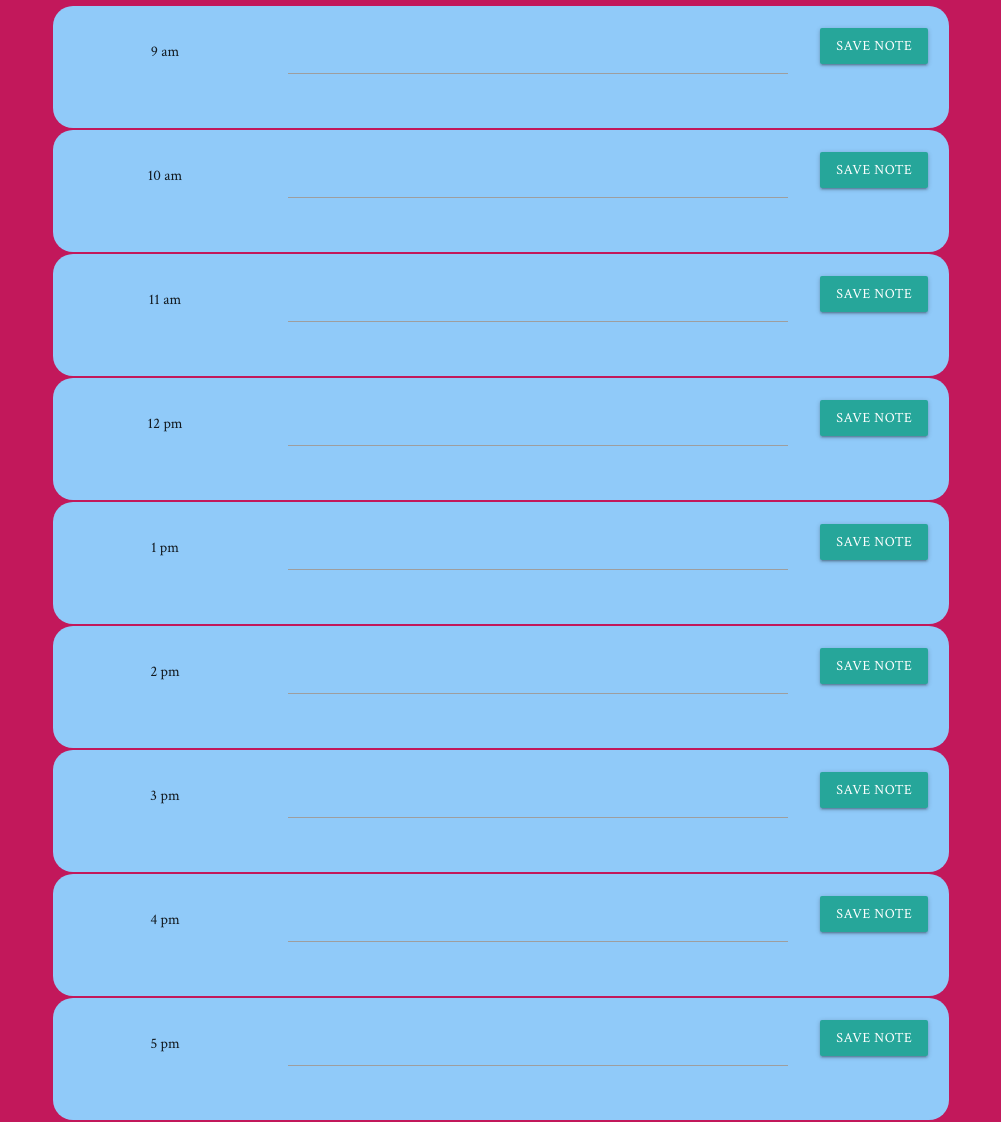
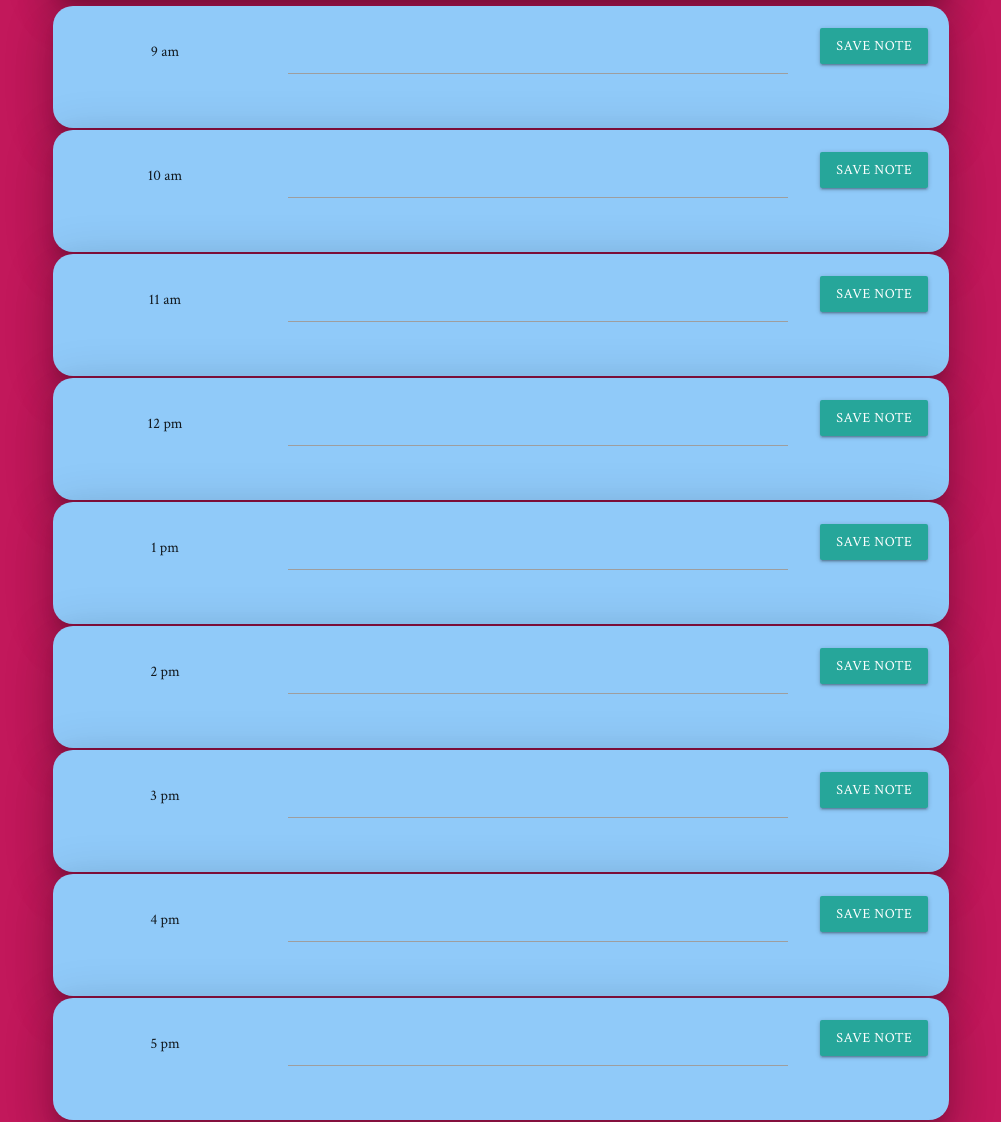
Before and after one commit to lordozland/Day-is-a-Plan, a plain HTML site: page index.html in a window 1280 px wide. Shown: the part 296-1418 px from the top of the page, without its empty margins (139-1140 px from the left). Drawn offline with nearby package versions, Linux system fonts and the light colour scheme.

Commit message:
messages

```diff
--- a/index.html
+++ b/index.html
@@ -16,7 +16,7 @@
 <!-- Head -->
 
   <div class="container">
-    <div class="curtim row blue lighten-3">
+    <div class="curtim row blue lighten-3 z-depth-5">
       <div class="col s12 m12 l12 center">
         <h1 class="#90caf9 blue lighten-3">Day is the Plan!</h1>
       </div>
@@ -30,7 +30,7 @@
 
   <!-- 9 AM -->
 
-  <div class="container #90caf9 blue lighten-3">
+  <div class="container #90caf9 blue lighten-3 z-depth-5">
     <div class="row">
       <div class="col s3 m3 l3 center" id="tim9">
         <div>9 am</div>
@@ -52,7 +52,7 @@
 
     <!-- 10 AM -->
 
-    <div class="container #90caf9 blue lighten-3">
+    <div class="container #90caf9 blue lighten-3 z-depth-5">
       <div class="row">
         <div class="col s3 m3 l3 center" id="tim10">
           <div>10 am</div>
@@ -74,7 +74,7 @@
 
     <!-- 11 AM -->
 
-    <div class="container #90caf9 blue lighten-3">
+    <div class="container #90caf9 blue lighten-3 z-depth-5">
       <div class="row">
         <div class="col s3 m3 l3 center" id="tim11">
           <div>11 am</div>
@@ -97,7 +97,7 @@
 
     <!-- 12 PM -->
 
-    <div class="container #90caf9 blue lighten-3">
+    <div class="container #90caf9 blue lighten-3 z-depth-5">
       <div class="row">
         <div class="col s3 m3 l3 center" id="tim12">
           <div>12 pm</div>
@@ -119,7 +119,7 @@
 
     <!-- 1 PM -->
 
-    <div class="container #90caf9 blue lighten-3">
+    <div class="container #90caf9 blue lighten-3 z-depth-5">
       <div class="row">
         <div class="col s3 m3 l3 center" id="tim1">
           <div>1 pm</div>
@@ -141,7 +141,7 @@
 
     <!-- 2 PM -->
 
-    <div class="container #90caf9 blue lighten-3">
+    <div class="container #90caf9 blue lighten-3 z-depth-5">
       <div class="row">
         <div class="col s3 m3 l3 center" id="tim2">
           <div>2 pm</div>
@@ -163,7 +163,7 @@
 
     <!-- 3 PM -->
 
-    <div class="container #90caf9 blue lighten-3">
+    <div class="container #90caf9 blue lighten-3 z-depth-5">
       <div class="row">
         <div class="col s3 m3 l3 center" id="tim3">
           <div>3 pm</div>
@@ -185,7 +185,7 @@
 
         <!-- 4 PM -->
 
-        <div class="container #90caf9 blue lighten-3">
+        <div class="container #90caf9 blue lighten-3 z-depth-5">
           <div class="row">
             <div class="col s3 m3 l3 center" id="tim4">
               <div>4 pm</div>
@@ -208,7 +208,7 @@
 
         <!-- 5 PM -->
 
-        <div class="container #90caf9 blue lighten-3">
+        <div class="container #90caf9 blue lighten-3 z-depth-5">
           <div class="row">
             <div class="col s3 m3 l3 center" id="tim5">
               <div>5 pm</div>
@@ -252,7 +252,7 @@
       var lulz9 = document.getElementById("lulz9");
       var nulz9 = document.getElementById("nulz9");
 
-      lulz9.innerHTML = notez9
+      lulz9.innerHTML = localStorage.getItem('noteary9ls')
       nulz9.innerHTML = moment().format('LTS');
 
       console.log(notez9);
--- a/style.css
+++ b/style.css
@@ -45,3 +45,9 @@ h1 {
 #tim1, #tim2, #tim3, #tim4, #tim5, #tim9, #tim10, #tim11, #tim12 {
   padding-top: 30px;
 }
+
+
+.btn i:hover {
+  font-size: 20px;
+  transition: all 0.3s ease-in-out;
+}
```
